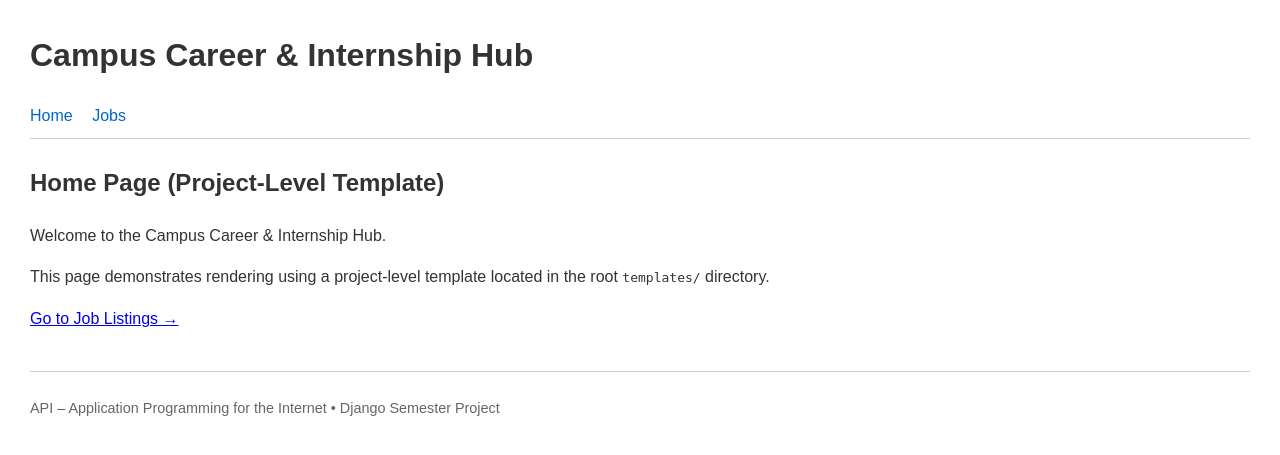
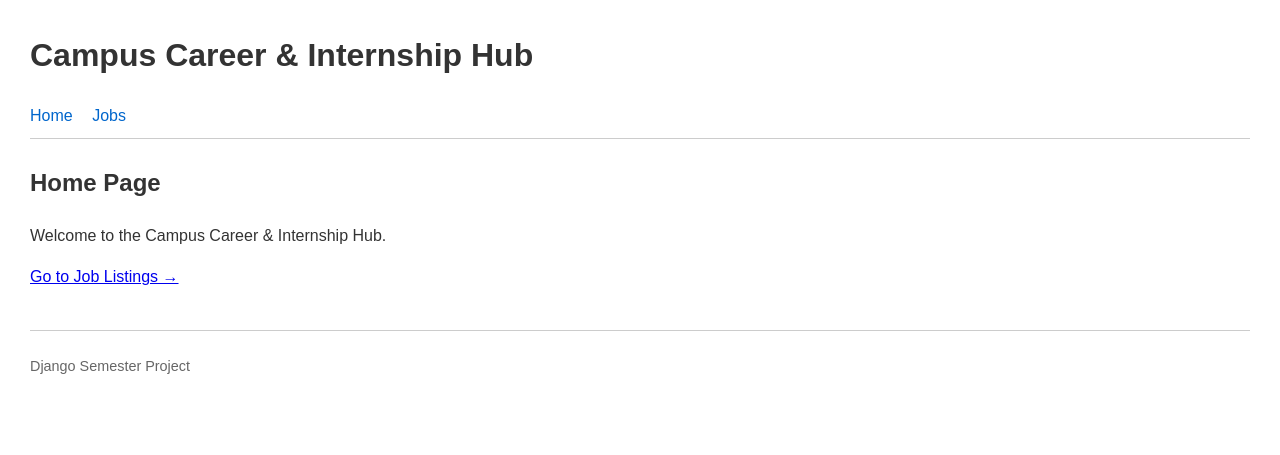
Before and after one commit to JanIsaac-1/django-semester-project, a Django app: page / in a window 1280 px wide. Shown: the top 455 px of the page. Run offline with Django 5.2, Linux system fonts and the light colour scheme.

Commit message:
refactor: clean up template text and headers

```diff
--- a/jobs/templates/jobs/job_list.html
+++ b/jobs/templates/jobs/job_list.html
@@ -3,7 +3,7 @@
 {% block title %}Job Listings - Internship Hub{% endblock %}
 
 {% block content %}
-<h2>Available Internships and Job Openings (App-Level Template)</h2>
+<h2>Available Internships and Job Openings</h2>
 <p>This page demonstrates rendering using an app-level template located in <code>jobs/templates/jobs/job_list.html</code>.</p>
 
 <ul style="margin-top: 20px;">
--- a/templates/base.html
+++ b/templates/base.html
@@ -47,7 +47,7 @@
     </main>
 
     <footer>
-        <p>API &ndash; Application Programming for the Internet &bull; Django Semester Project</p>
+        <p> Django Semester Project</p>
     </footer>
 </body>
 </html>
--- a/templates/home.html
+++ b/templates/home.html
@@ -3,8 +3,7 @@
 {% block title %}Home - Internship Hub{% endblock %}
 
 {% block content %}
-<h2>Home Page (Project-Level Template)</h2>
+<h2>Home Page</h2>
 <p>Welcome to the Campus Career &amp; Internship Hub.</p>
-<p>This page demonstrates rendering using a project-level template located in the root <code>templates/</code> directory.</p>
 <p><a href="{% url 'job_list' %}">Go to Job Listings &rarr;</a></p>
 {% endblock %}
```
